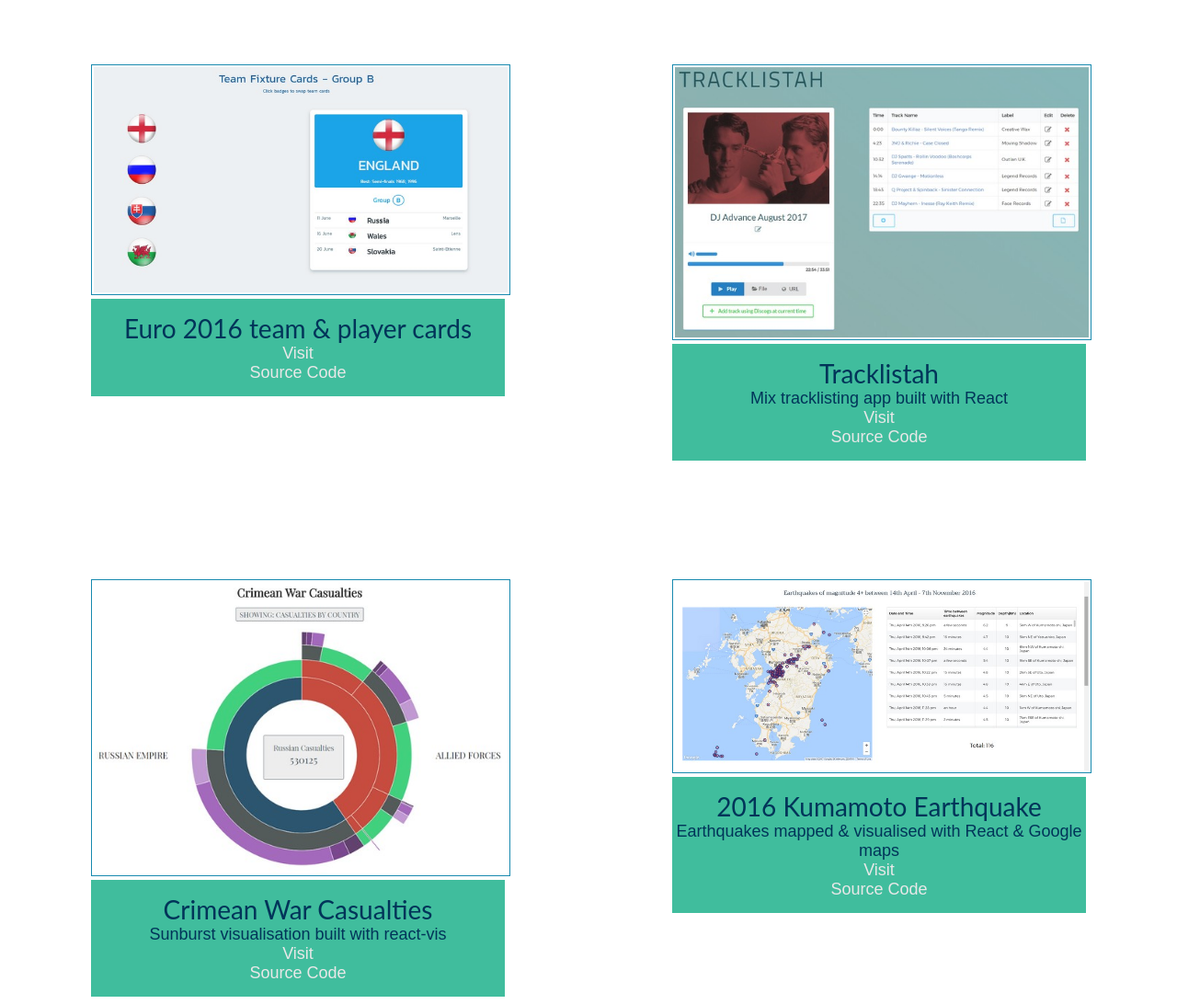
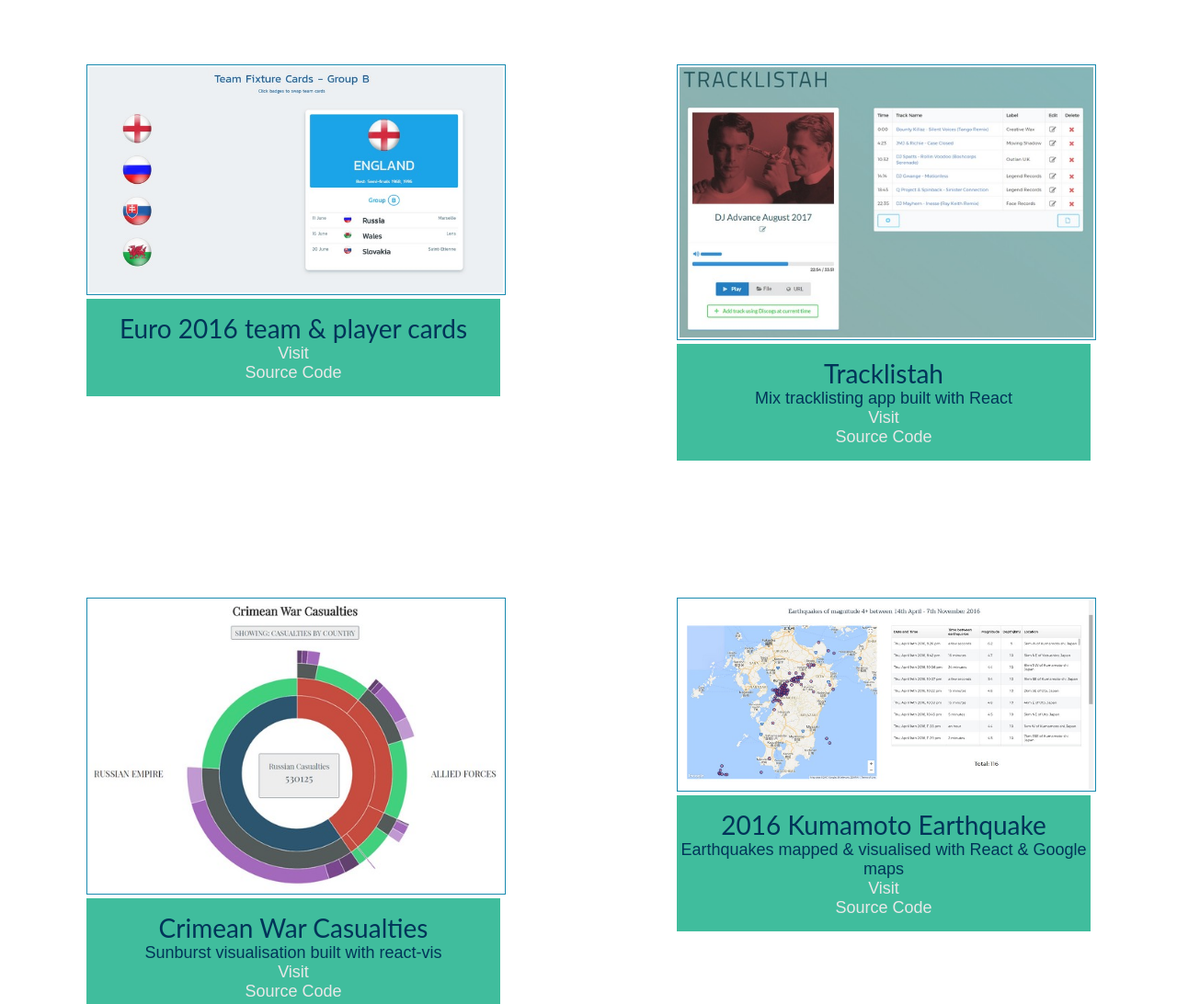
Before and after one commit to d33con/portfolio-gatsby, a Gatsby site: page /projects in a window 1280 px wide. Shown: the top 1092 px of the page at 92% size. Built offline with nearby package versions, Linux system fonts and the light colour scheme; Gatsby itself is replaced by a stand-in of ours.

Commit message:
flexbox > grid

```diff
--- a/src/pages/projects.css
+++ b/src/pages/projects.css
@@ -2,9 +2,9 @@
   margin: 30px auto 60px;
   padding: 30px 0;
   font-family: "Catamaran", sans-serif;
-  display: flex;
-  justify-content: flex-start;
-  flex-wrap: wrap;
+  display: grid;
+  grid-template-columns: repeat(auto-fill, minmax(450px, 1fr));
+  grid-gap: 20px;
 }
 
 .project-card-container {
```
